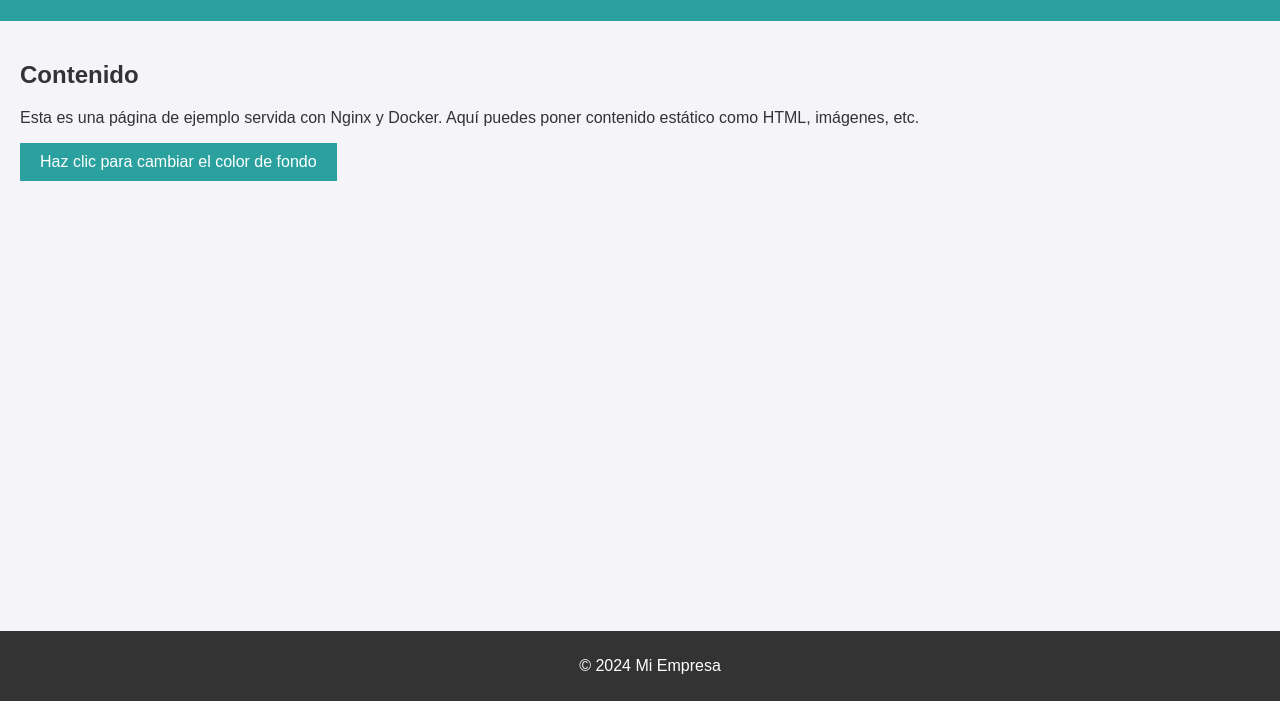
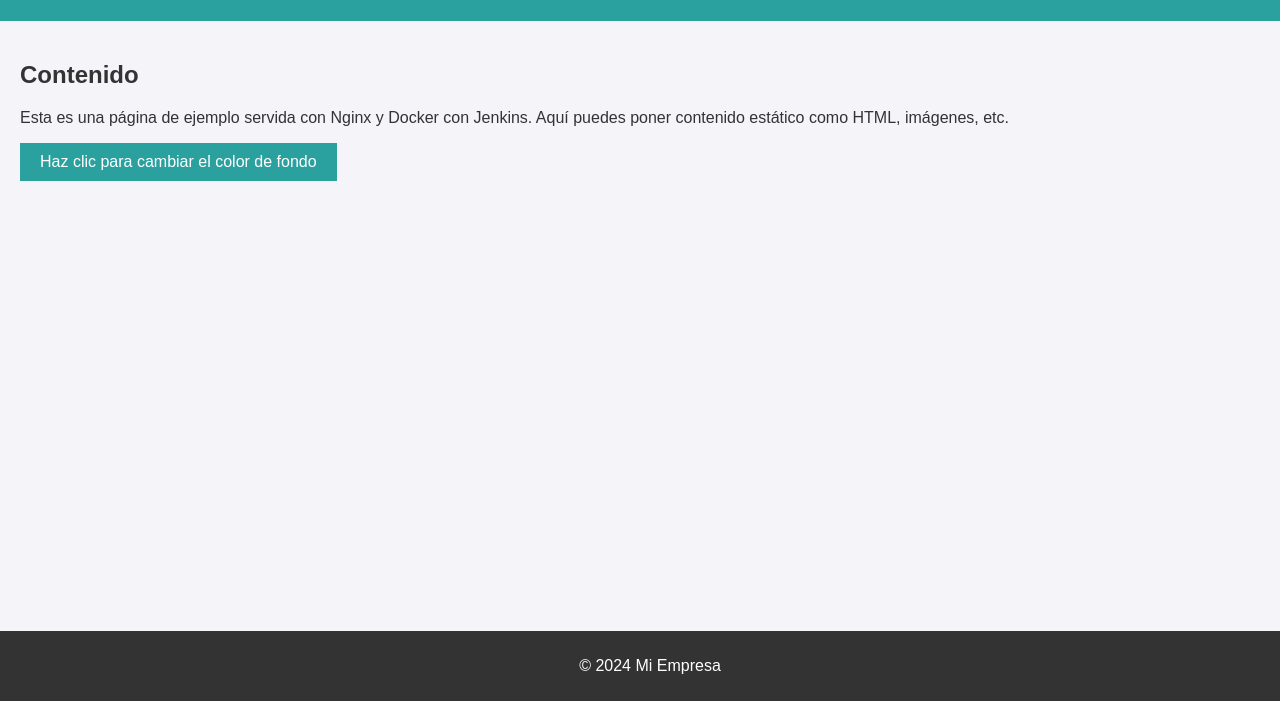
Before and after one commit to JuanJesusArreola/Problema_4, a plain HTML site: page public/index.html in a window 1280 px wide. Shown: the part 99-800 px from the top of the page. Drawn offline with Linux system fonts and the light colour scheme.

Commit message:
prueba 1

```diff
--- a/public/index.html
+++ b/public/index.html
@@ -14,7 +14,7 @@
   <main>
     <section>
       <h2>Contenido</h2>
-      <p>Esta es una página de ejemplo servida con Nginx y Docker. Aquí puedes poner contenido estático como HTML, imágenes, etc.</p>
+      <p>Esta es una página de ejemplo servida con Nginx y Docker con Jenkins. Aquí puedes poner contenido estático como HTML, imágenes, etc.</p>
       <button onclick="cambiarColor()">Haz clic para cambiar el color de fondo</button>
     </section>
   </main>
```
